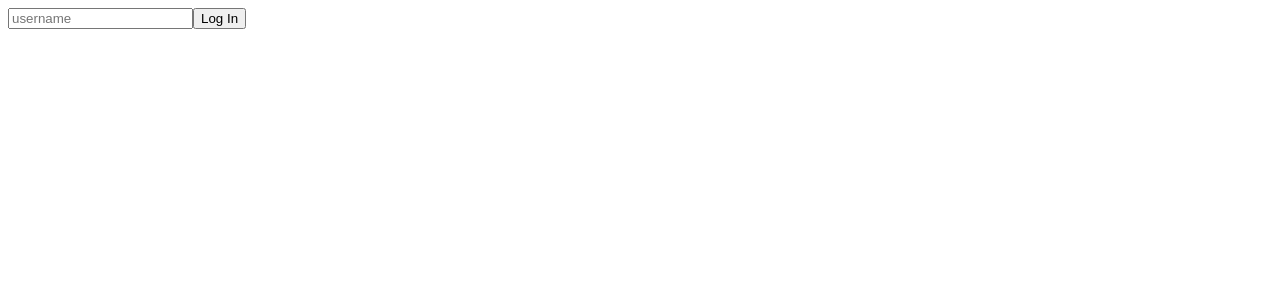
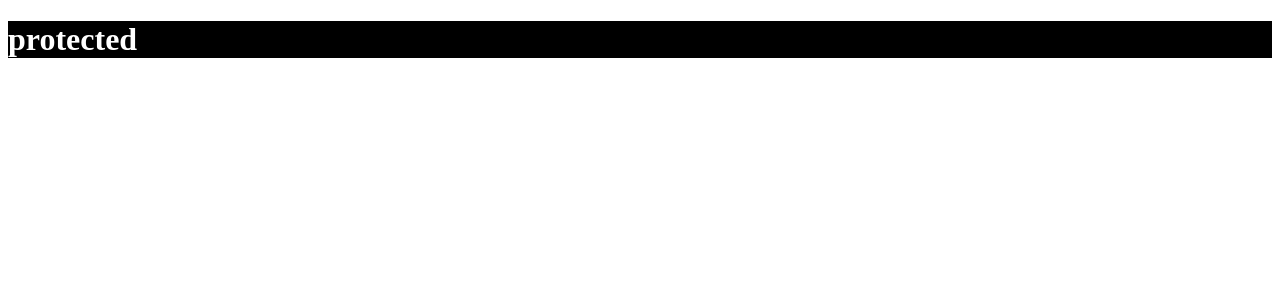
Before and after one commit to pjh5474/react-masterclass-typescript, a React (Create React App) app: page / in a window 1280 px wide. Shown: the top 300 px of the page. Built offline with nearby package versions, Linux system fonts and the light colour scheme.

Commit message:
2023-08-18 Themes

```diff
--- a/src/App.tsx
+++ b/src/App.tsx
@@ -1,29 +1,18 @@
-import React, { useState } from "react";
+import styled from "styled-components";
+
+const Container = styled.div`
+	background-color: ${(props) => props.theme.bgColor};
+`;
+
+const H1 = styled.h1`
+	color: ${(props) => props.theme.textColor};
+`;
 
 function App() {
-	const [value, setValue] = useState("");
-	const onChange = (event: React.FormEvent<HTMLInputElement>) => {
-		const {
-			currentTarget: { value },
-		} = event;
-		setValue(value);
-	};
-	const onSubmit = (event: React.FormEvent<HTMLFormElement>) => {
-		event.preventDefault();
-		console.log(value);
-	};
 	return (
-		<div>
-			<form onSubmit={onSubmit}>
-				<input
-					value={value}
-					onChange={onChange}
-					type="text"
-					placeholder="username"
-				/>
-				<button>Log In</button>
-			</form>
-		</div>
+		<Container>
+			<H1>protected</H1>
+		</Container>
 	);
 }
 
--- a/src/index.tsx
+++ b/src/index.tsx
@@ -2,12 +2,15 @@
 import ReactDOM from "react-dom/client";
 import { ThemeProvider } from "styled-components";
 import App from "./App";
+import { lightTheme, darkTheme } from "./theme";
 
 const root = ReactDOM.createRoot(
 	document.getElementById("root") as HTMLElement
 );
 root.render(
 	<React.StrictMode>
-		<App />
+		<ThemeProvider theme={darkTheme}>
+			<App />
+		</ThemeProvider>
 	</React.StrictMode>
 );
--- /dev/null
+++ b/src/theme.ts
@@ -0,0 +1,13 @@
+import { DefaultTheme } from "styled-components";
+
+export const lightTheme: DefaultTheme = {
+	bgColor: "white",
+	textColor: "black",
+	btnColor: "tomato",
+};
+
+export const darkTheme: DefaultTheme = {
+	bgColor: "black",
+	textColor: "white",
+	btnColor: "teal",
+};
```
Also changed, not shown: src/styled.d.ts (added, +9 -0 lines).
